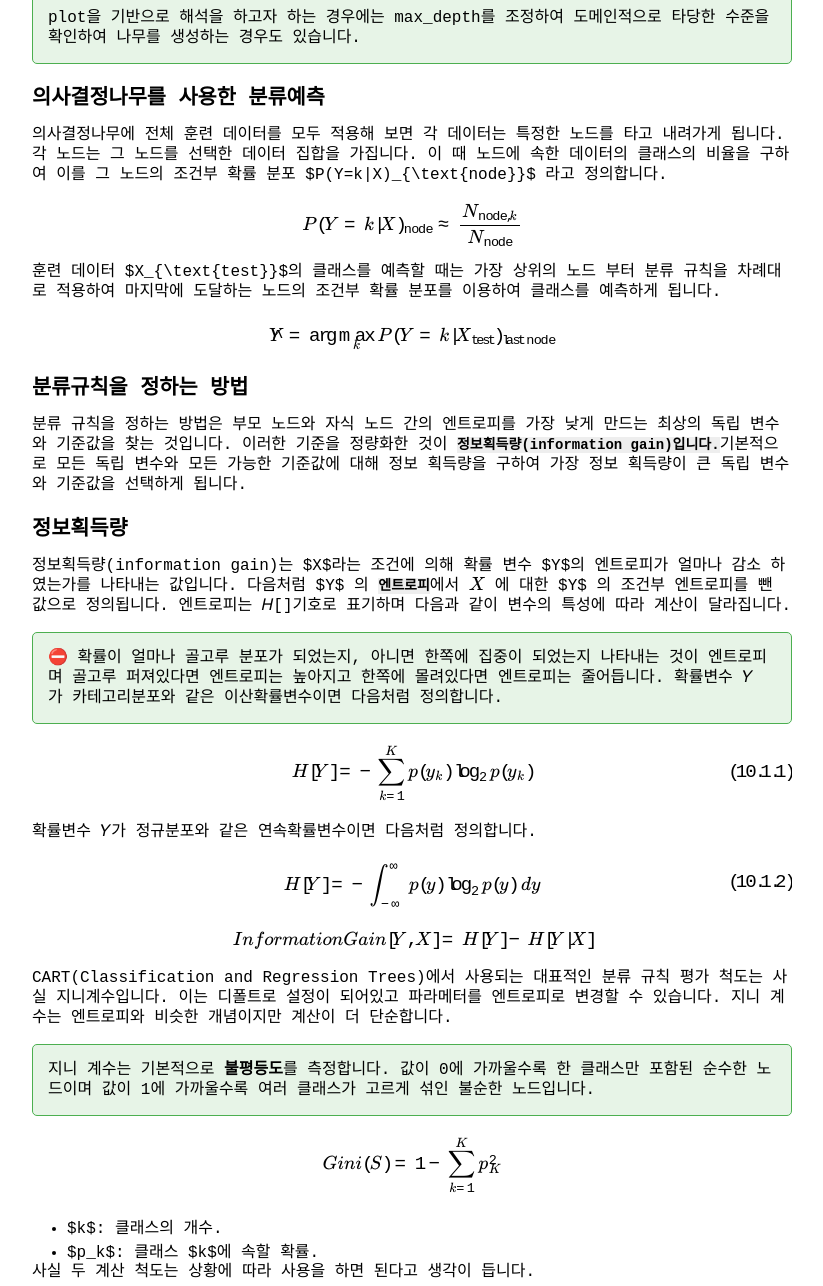
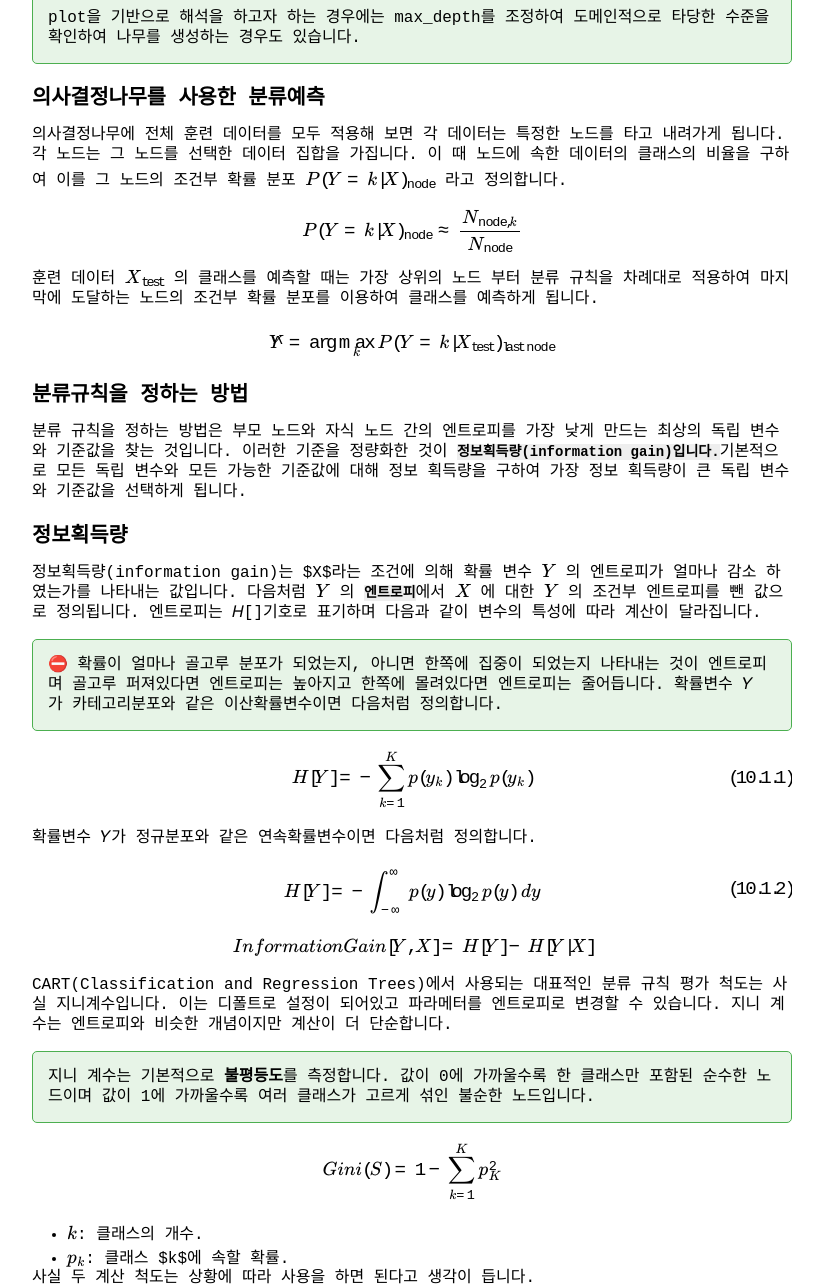
Before and after one commit to ggami-da/ggami-da.github.io, a Jekyll site: the page built from _posts/2024-11-24-Decision-Tree.md, in a window 1280 px wide and 1400 px high, scrolled down 2133 px, cut to the strip 114-1400 px from the top of the window. Shown: the whole strip, without its empty margins (228-1051 px from the left). Built offline with Jekyll 4.4.1, drawn with Linux system fonts in a browser that asks for light colours; formulas are drawn with MathJax 3; some of the changed text lies outside the part shown.

Commit message:
UPDATE : 의사결정나무 LateX

```diff
--- a/_posts/2024-11-24-Decision-Tree.md
+++ b/_posts/2024-11-24-Decision-Tree.md
@@ -48,14 +48,14 @@ plot을 기반으로 해석을 하고자 하는 경우에는 max_depth를 조정
 ## 의사결정나무를 사용한 분류예측
 
 의사결정나무에 전체 훈련 데이터를 모두 적용해 보면 각 데이터는 특정한 노드를 타고 내려가게 됩니다.
-각 노드는 그 노드를 선택한 데이터 집합을 가집니다. 이 때 노드에 속한 데이터의 클래스의 비율을 구하여 이를 그 노드의 조건부 확률 분포 $P(Y=k|X)_{\text{node}}$ 라고 정의합니다.
+각 노드는 그 노드를 선택한 데이터 집합을 가집니다. 이 때 노드에 속한 데이터의 클래스의 비율을 구하여 이를 그 노드의 조건부 확률 분포 $$P(Y=k|X)_{\text{node}}$$ 라고 정의합니다.
 
 $$
  P(Y=k|X)_
 {\text{node}} \approx \dfrac{N_{\text{node},k}}{N_{\text{node}}}
 $$
 
-훈련 데이터 $X_{\text{test}}$의 클래스를 예측할 때는 가장 상위의 노드 부터 분류 규칙을 차례대로 적용하여 마지막에 도달하는 노드의 조건부 확률 분포를 이용하여 클래스를 예측하게 됩니다.
+훈련 데이터 $$X_{\text{test}}$$ 의 클래스를 예측할 때는 가장 상위의 노드 부터 분류 규칙을 차례대로 적용하여 마지막에 도달하는 노드의 조건부 확률 분포를 이용하여 클래스를 예측하게 됩니다.
 
 $$
 \hat{Y} = \text{arg}\max_k P(Y=k|X_{\text{test}})_{\text{last node}}
@@ -67,7 +67,7 @@ $$
 
 ## 정보획득량
 
-정보획득량(information gain)는 $X$라는 조건에 의해 확률 변수 $Y$의 엔트로피가 얼마나 감소 하였는가를 나타내는 값입니다. 다음처럼 $Y$ 의 **`엔트로피`**에서 $$X$$ 에 대한 $Y$ 의 조건부 엔트로피를 뺀 값으로 정의됩니다.
+정보획득량(information gain)는 $X$라는 조건에 의해 확률 변수 $$Y$$ 의 엔트로피가 얼마나 감소 하였는가를 나타내는 값입니다. 다음처럼 $$Y$$ 의 **`엔트로피`**에서 $$X$$ 에 대한 $$Y$$ 의 조건부 엔트로피를 뺀 값으로 정의됩니다.
 엔트로피는 𝐻[]기호로 표기하며 다음과 같이 변수의 특성에 따라 계산이 달라집니다.
 
 {: .box-success}
@@ -104,8 +104,8 @@ $$
 Gini(S)=1−\sum_{k=1}^K p_{K}^2
 $$
 
-- $k$: 클래스의 개수.
-- $p_k$: 클래스 $k$에 속할 확률.
+- $$k$$: 클래스의 개수.
+- $$p_k$$: 클래스 $k$에 속할 확률.
 
 사실 두 계산 척도는 상황에 따라 사용을 하면 된다고 생각이 듭니다.
 
@@ -167,7 +167,7 @@ $$
 그럼 이 방법을 이용해서 어떻게 의사결정나무가 만들어 지는지 알아본다면 아래와 같습니다.
 예를 들어, 다음과 같은 데이터가 있다고 합시다.
 
-| $X_1$ | $X_2$ |
+| $$X_1$$ | $$X_2$$ |
 | --- | --- |
 | 1.4 | 1 |
 | 1.1 | 1 |
@@ -176,9 +176,9 @@ $$
 | -0.1 | 1 |
 | -0.5 | 0 |
 
-1. $X_1$에 대해서 값을 모두 정렬한다.
+1. $$X_1$$ 에 대해서 값을 모두 정렬한다.
 
-    | $X_1$ | $X_2$ |
+    | $$X_1$$ | $$X_2$$ |
     | --- | --- |
     | 1.4 | 1 |
     | 1.1 | 1 |
@@ -187,14 +187,14 @@ $$
     | -0.1 | 1 |
     | -0.5 | 0 |
 
-2. $X_1$에 대해서 차례대로 threshhold를 지정하여 Information Gain을 계산한다.
-    1. 예를 들어, 가장 먼저 $X_1$ 데이터 중 1.4와 1.1 사이를 threshold로 지정한다. ⇒ $X_1$ < 1.25
-    2. 그 다음으로 $X_1$ 데이터 중 1.1와 0.8 사이를 threshold로 지정한다. ⇒ $X_1$ < 0.95
+2. $$X_1$$ 에 대해서 차례대로 threshhold를 지정하여 Information Gain을 계산한다.
+    1. 예를 들어, 가장 먼저 $$X_1$$ 데이터 중 1.4와 1.1 사이를 threshold로 지정한다. ⇒ $$X_1$$ < 1.25
+    2. 그 다음으로 $$X_1$$ 데이터 중 1.1와 0.8 사이를 threshold로 지정한다. ⇒ $$X_1$$ < 0.95
     3. a와 b를 반복한다.
     ⛔ 즉, 값이 변해지는 지점을 모두 threshold를 지정해보고 Information Gain을 구한다.
 
-3. $X_1$이 끝이 나면 $X_2$도 동일하게 모두 정렬하여 Information Gain을 구한다.
-    1. $X_2$의 경우에는 1과 0 사이만 Information Gain을 구한다.
+3. $$X_1$$이 끝이 나면 $$X_2$$도 동일하게 모두 정렬하여 Information Gain을 구한다.
+    1. $$X_2$$의 경우에는 1과 0 사이만 Information Gain을 구한다.
 
 4. 2번과 3번을 모든 변수에 대해서 반복하여 가장 Information Gain이 큰 부분은 부모 노드로 지정한다.
 
```
